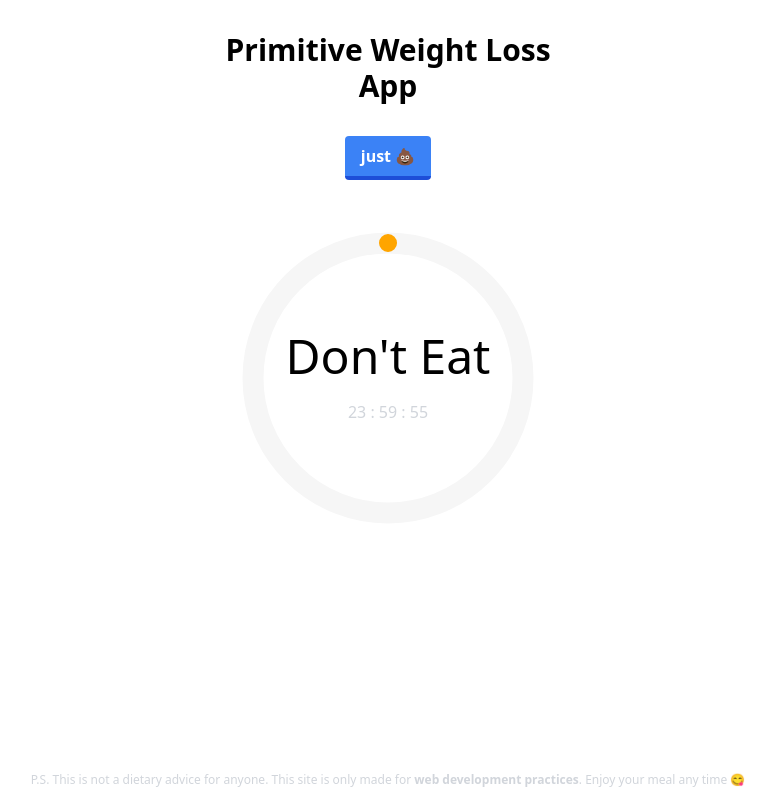
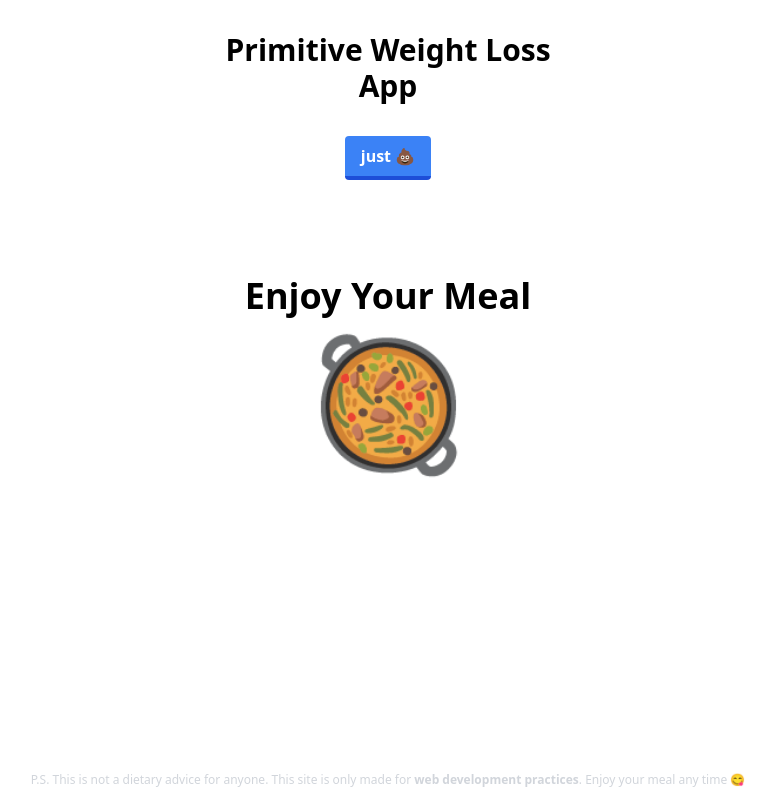
Before and after one commit to emretinaz/primitive-weight-loss-app, a Nuxt app: page / in a window 1280 px wide. Shown: the whole page, without its empty margins (252-1027 px from the left). Built offline with nearby package versions, Linux system fonts and the light colour scheme.

Commit message:
countdown is fresh for new comers

```diff
--- a/app.vue
+++ b/app.vue
@@ -68,7 +68,7 @@ const remainingTimeForDash = computed(() => {
   return `${timeFraction} 283`
 })
 
-const remainingSeconds = ref(86400);
+const remainingSeconds = ref(0);
 
 const timer = setInterval(() => { remainingSeconds.value-- }, 1000)
 
```
